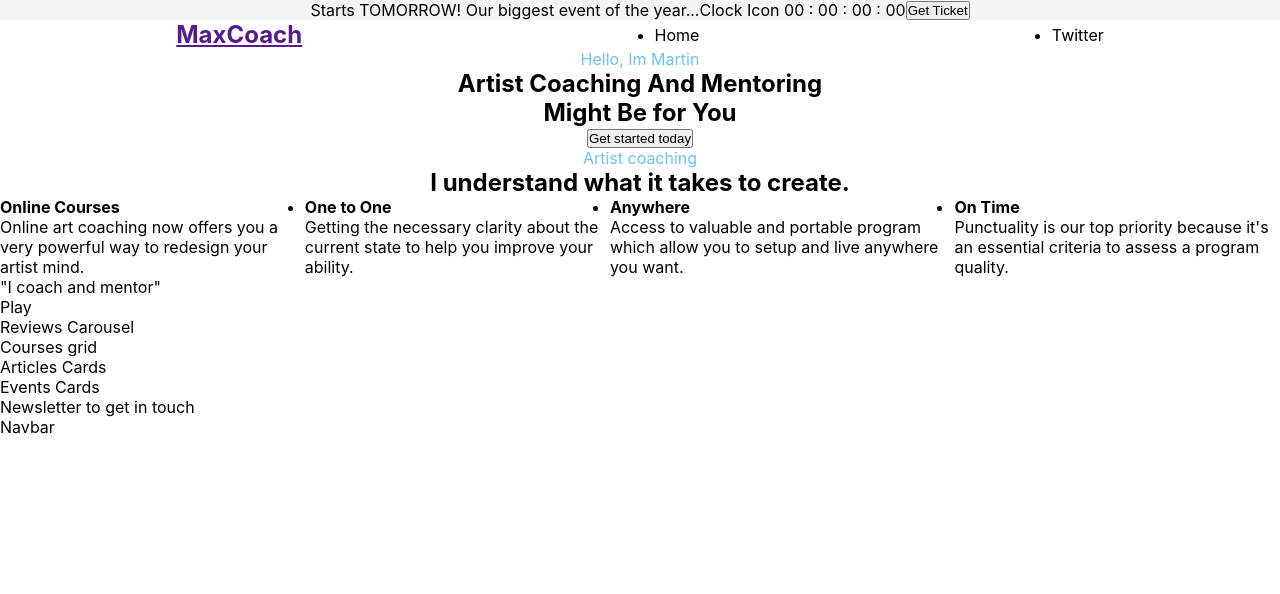
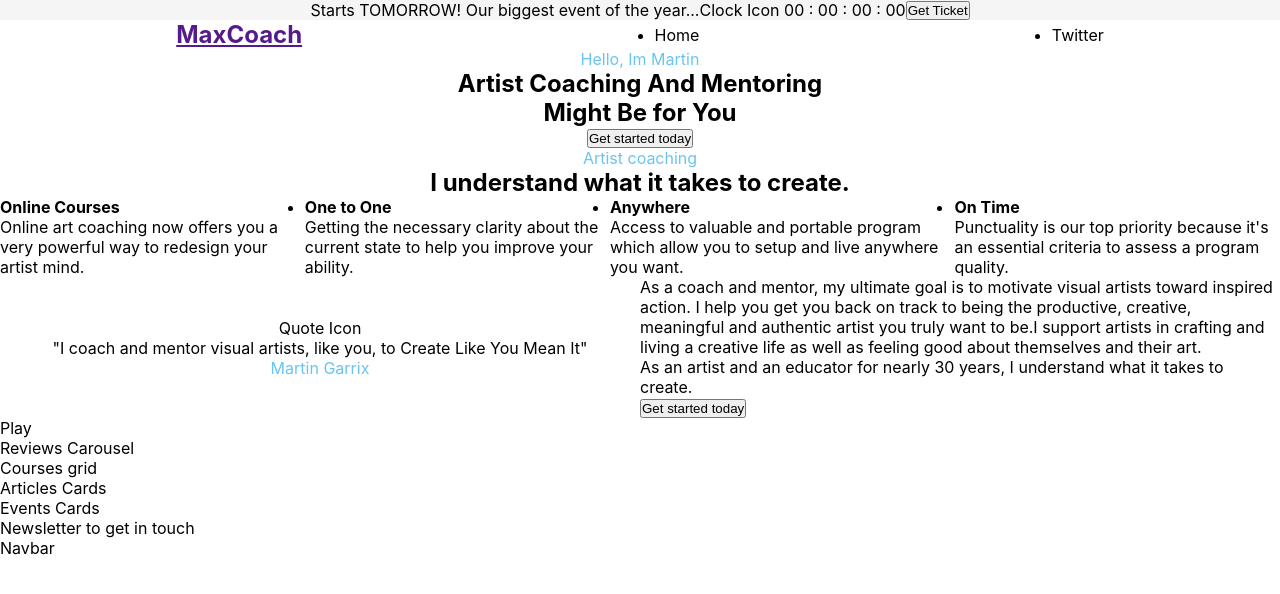
Before and after one commit to FrancescoLimpias/proj-html-vuejs, a Vue app: page / in a window 1280 px wide. Shown: the top 594 px of the page. Built offline with nearby package versions, Linux system fonts and the light colour scheme.

Commit message:
AppMain added section.quote base style

```diff
--- a/src/components/AppMain.vue
+++ b/src/components/AppMain.vue
@@ -50,7 +50,25 @@ export default {
 
         <!-- Section: meaningful quote -->
         <section class="quote">
-            "I coach and mentor"
+            <div class="capture">
+                Quote Icon
+                <br />
+                "I coach and mentor visual artists, like you, to Create Like You Mean It"
+                <br />
+                <span class="style-signature">
+                    Martin Garrix
+                </span>
+            </div>
+            <div class="description">
+                As a coach and mentor, my ultimate goal is to motivate visual artists toward inspired action. I help you
+                get you back on track to being the productive, creative, meaningful and authentic artist you truly want
+                to be.I support artists in crafting and living a creative life as well as feeling good about themselves
+                and their art.
+                <br/>
+                As an artist and an educator for nearly 30 years, I understand what it takes to create.
+                <br/>
+                <button>Get started today</button>
+            </div>
         </section>
 
         <!-- Section: video -->
@@ -101,5 +119,19 @@ export default {
             align-items: center;
         }
     }
+
+    .quote{
+        display: flex;
+        justify-content: space-between;
+        align-items: center;
+
+        div{
+            flex: 0 0 50%;
+        }
+
+        .capture{
+            text-align: center;
+        }
+    }
 }
 </style>
```
